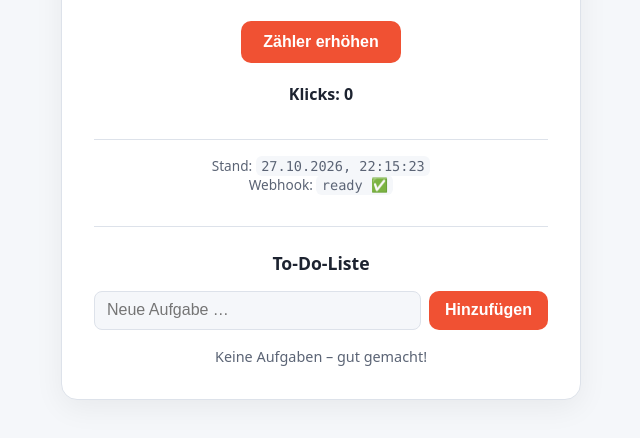
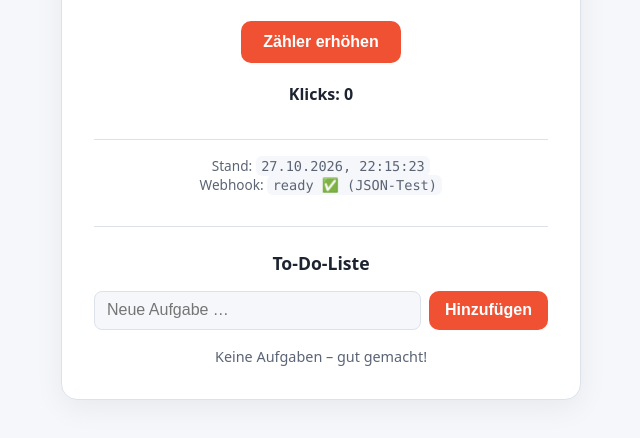
Before and after one commit to daszod/gitPlesk, a plain HTML site: page index.html in a window 1280 px wide. Shown: the part 300-738 px from the top of the page, without its empty margins (319-959 px from the left). Drawn offline with Linux system fonts and the light colour scheme.

Commit message:
Test: Webhook mit JSON-Content-Type

```diff
--- a/index.html
+++ b/index.html
@@ -213,7 +213,7 @@
 
     <div class="status">
       Stand: <code id="stamp">wird geladen …</code><br>
-      Webhook: <code>ready ✅</code>
+      Webhook: <code>ready ✅ (JSON-Test)</code>
     </div>
 
     <div class="todo">
```
